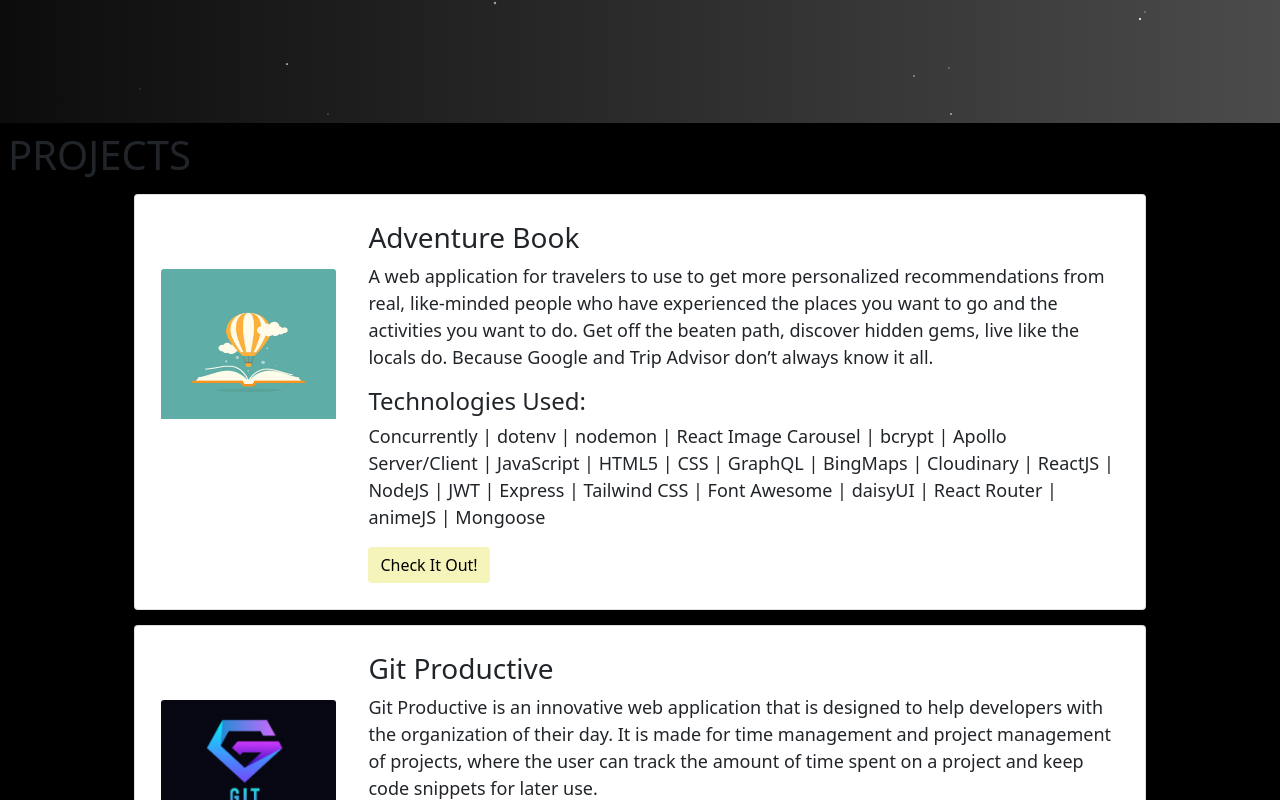
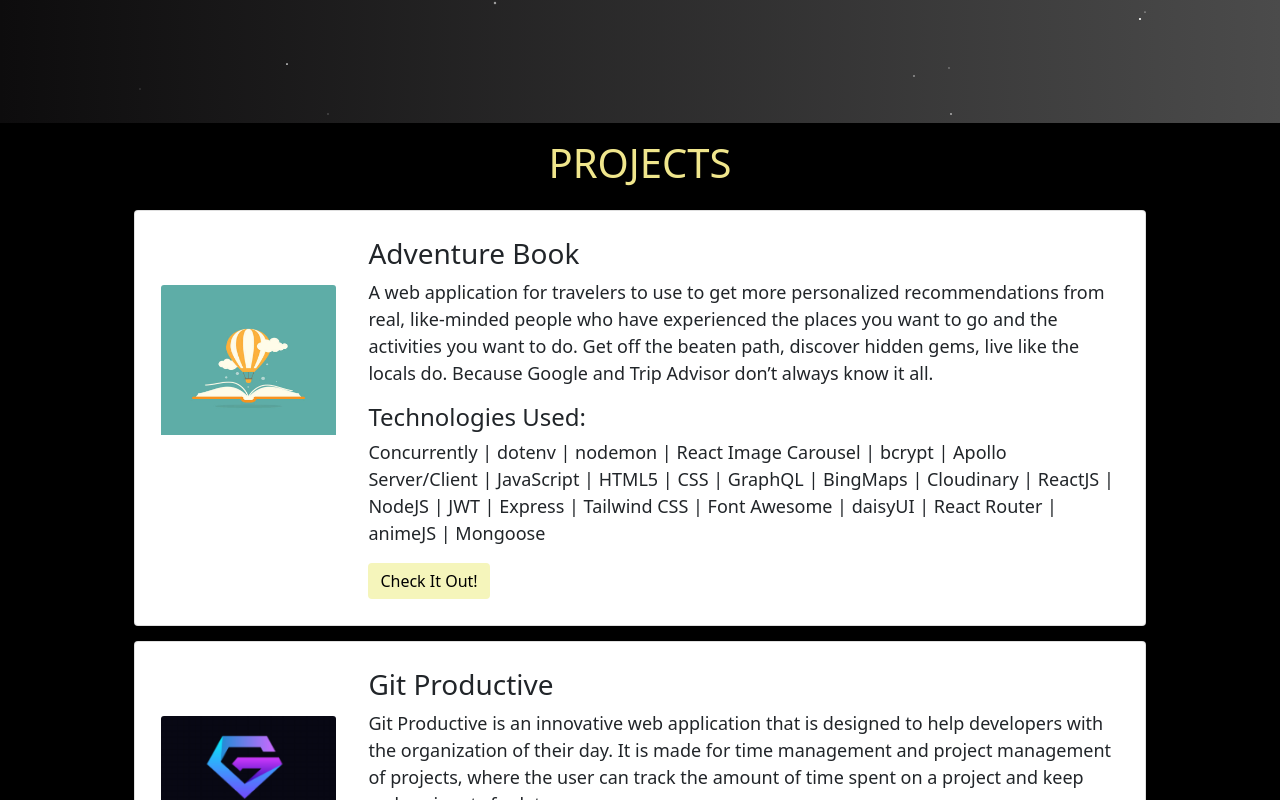
Before and after one commit to kyliemshinn/react-portfolio, a React (Create React App) app: page / in a window 1280 px wide. Shown: the part 920-1720 px from the top of the page. Built offline with nearby package versions, Linux system fonts and the light colour scheme.

Commit message:
add header to projects section

```diff
--- a/src/components/Portfolio.js
+++ b/src/components/Portfolio.js
@@ -22,7 +22,7 @@
 function Portfolio() {
   return (
     <div id="portfolioCards">
-      <h1 className="">PROJECTS</h1>
+      <h1 className="text-center p-2" style={{color: "khaki"}}>PROJECTS</h1>
       <div className="card projectCard d-flex flex-row" style={styles.cards}>
         <div className="p-3">
           <img
--- a/src/style.css
+++ b/src/style.css
@@ -82,7 +82,7 @@
 
 /* resume stylings */
 #resumeLink {
-  color: rgb(245, 245, 187);
+  color: rgb(252, 252, 196);
   font-weight: bold;
 }
 
```
